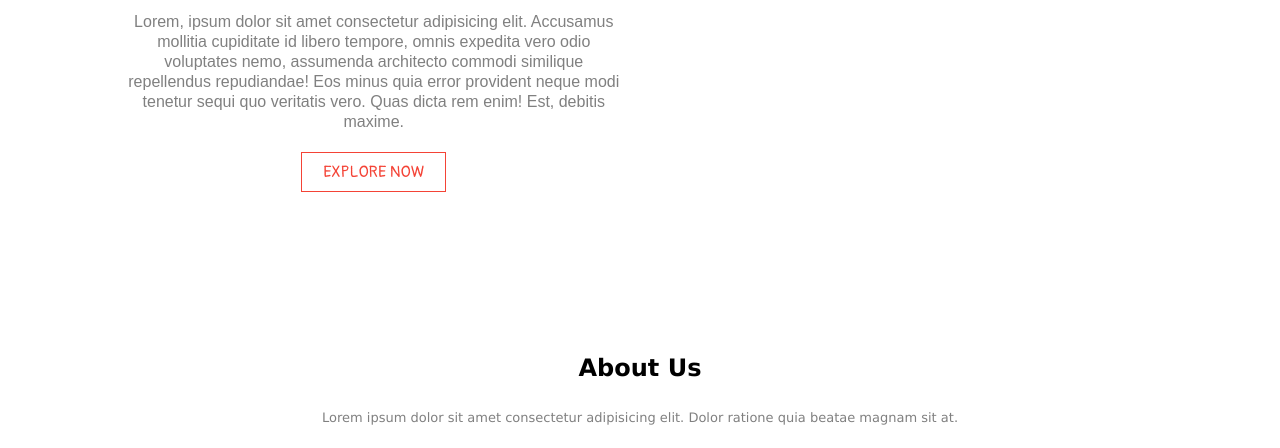
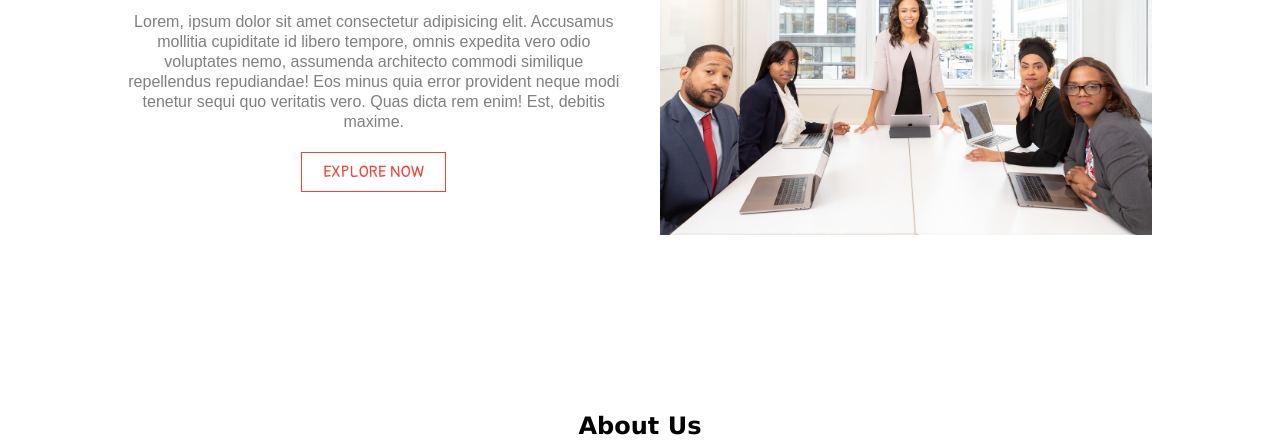
Before and after one commit to Amardeep-sys/EduFord-Website, a plain HTML site: page about.html in a window 1280 px wide. Shown: the part 623-1071 px from the top of the page. Drawn offline with Linux system fonts and the light colour scheme; the site is published under a folder, as on GitHub Pages, so addresses that start at the root find nothing.

Commit message:
image url fixed
Fixed url of  "img" tag and added "." only

```diff
--- a/about.html
+++ b/about.html
@@ -40,7 +40,7 @@
                     <a href="" class="hero-btm">EXPLORE NOW</a>
             </div>
             <div class="about-col">
-                <img src="/photo/about.jpg" alt="">
+                <img src="./photo/about.jpg" alt="">
             </div>
         </div>
     </section>
```
